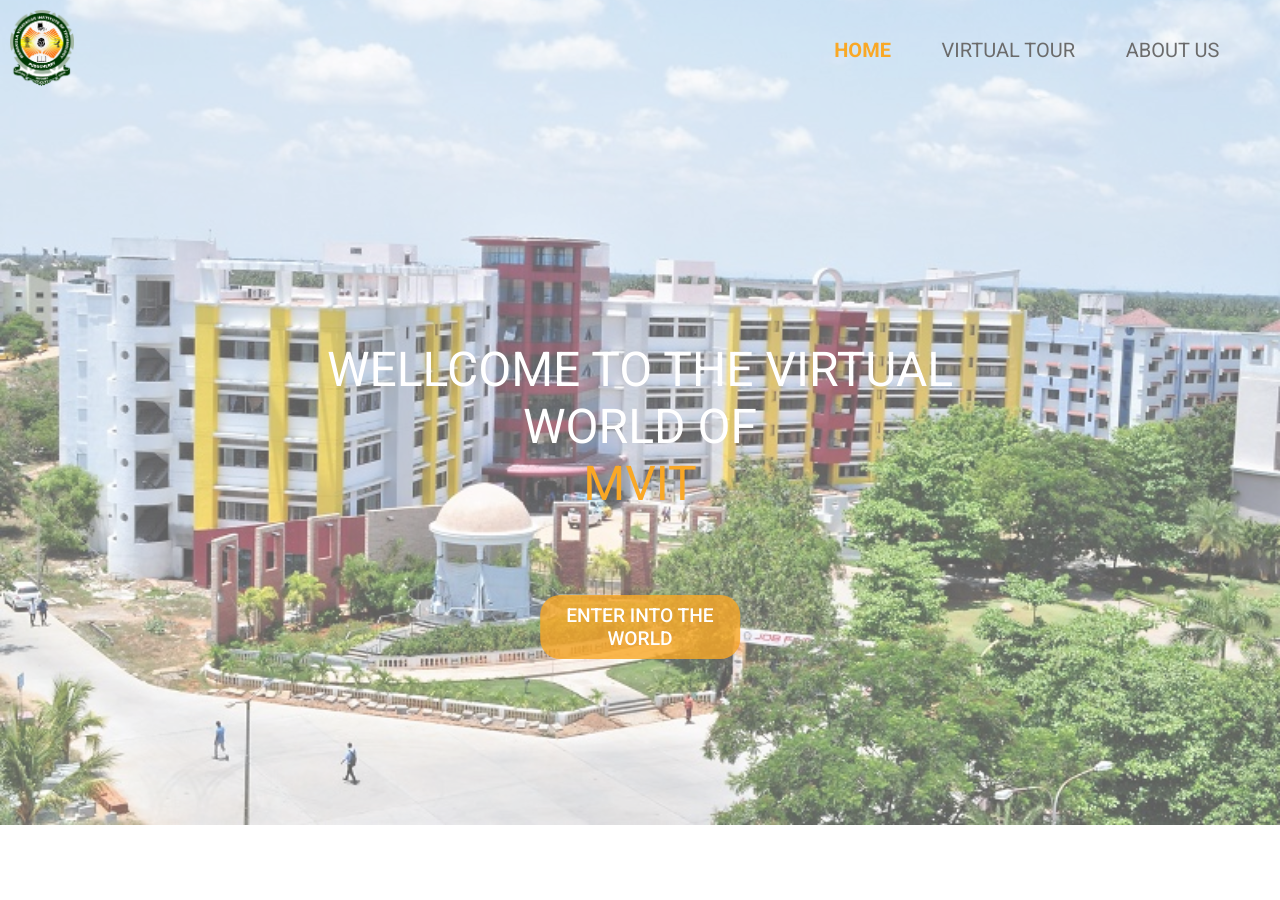
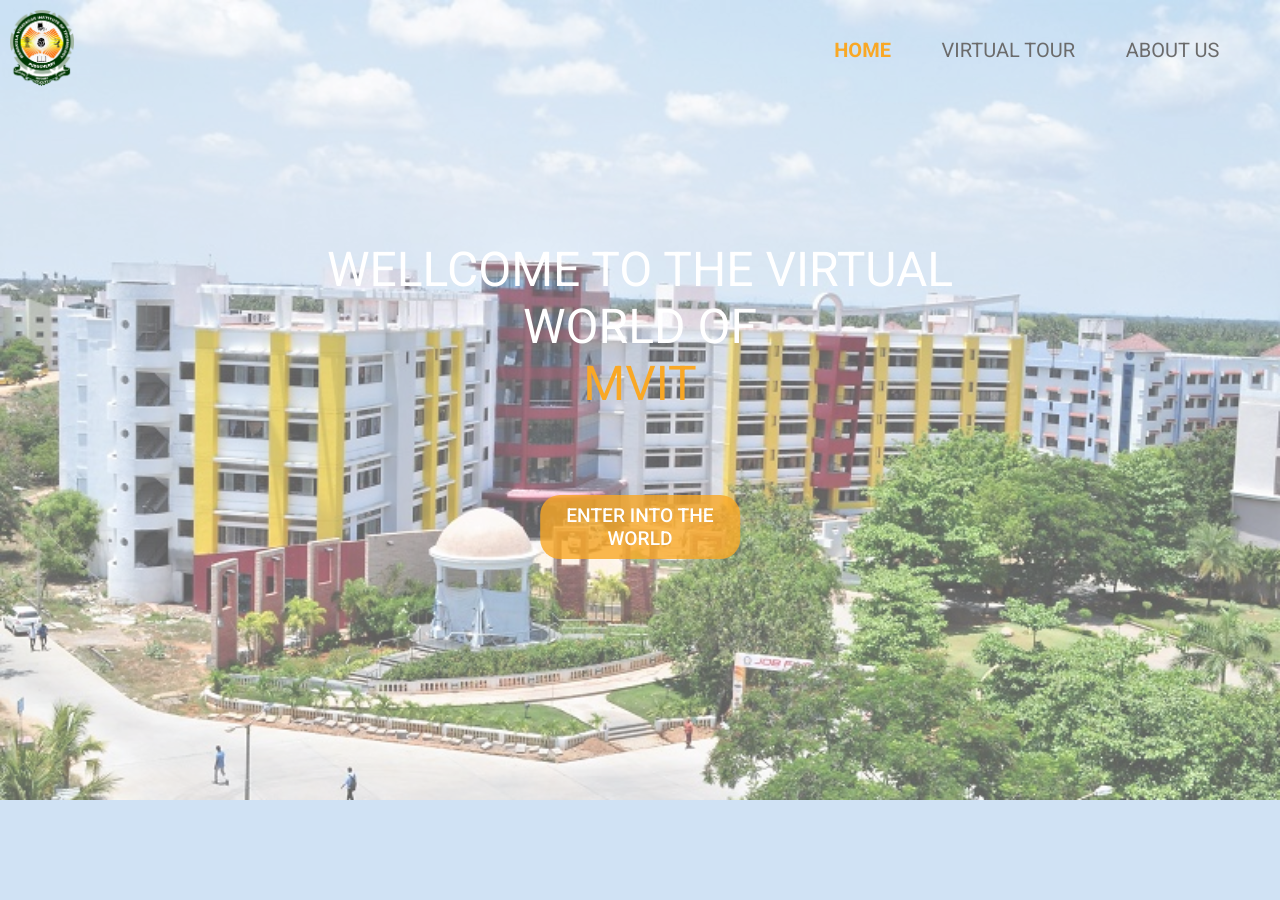
Before and after one commit to Encoder-Virtusa/Vr-Ar, a Django app: page / in a window 1280 px wide. After the commit the page ends 800 px from the top, so only its background shows below. Run offline with Django 4.2, Linux system fonts and the light colour scheme.

Commit message:
thiru-ui-0.2

```diff
--- a/static/css/home.css
+++ b/static/css/home.css
@@ -15,16 +15,9 @@
             transition: all .2s linear;
         }
 
-        html,
-        body {
-            height: 100%;
-        }
-
         body {
             background-image: url('/static/img/background.jpg');
             background-repeat: no-repeat;
-            height: 100%;
-            background-position: center center;
             background-size: cover;
             background-blend-mode: overlay;
             background-color: rgba(255, 255, 255, 0.363);
@@ -79,7 +72,6 @@
         .centerArea {
             width: 100%;
             height: 100%;
-            position: relative;
         }
 
         .centerArea .child {
--- a/static/css/main.css
+++ b/static/css/main.css
@@ -13,11 +13,6 @@
     text-decoration: none;
     text-transform: capitalize;
     transition: all .2s linear;
-}
-
-html,
-body {
-    height: 100%;
 }
 
 html {
```
